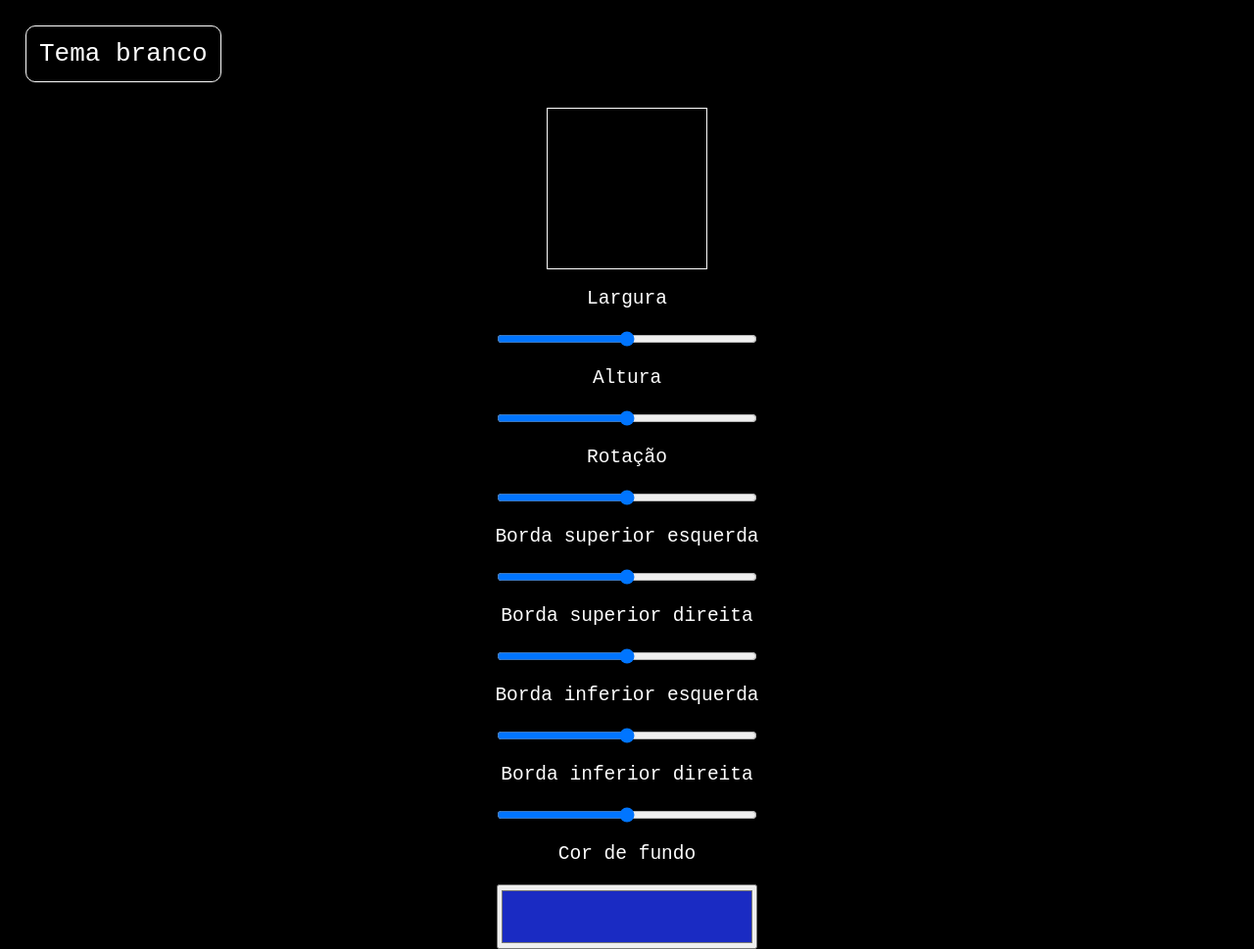
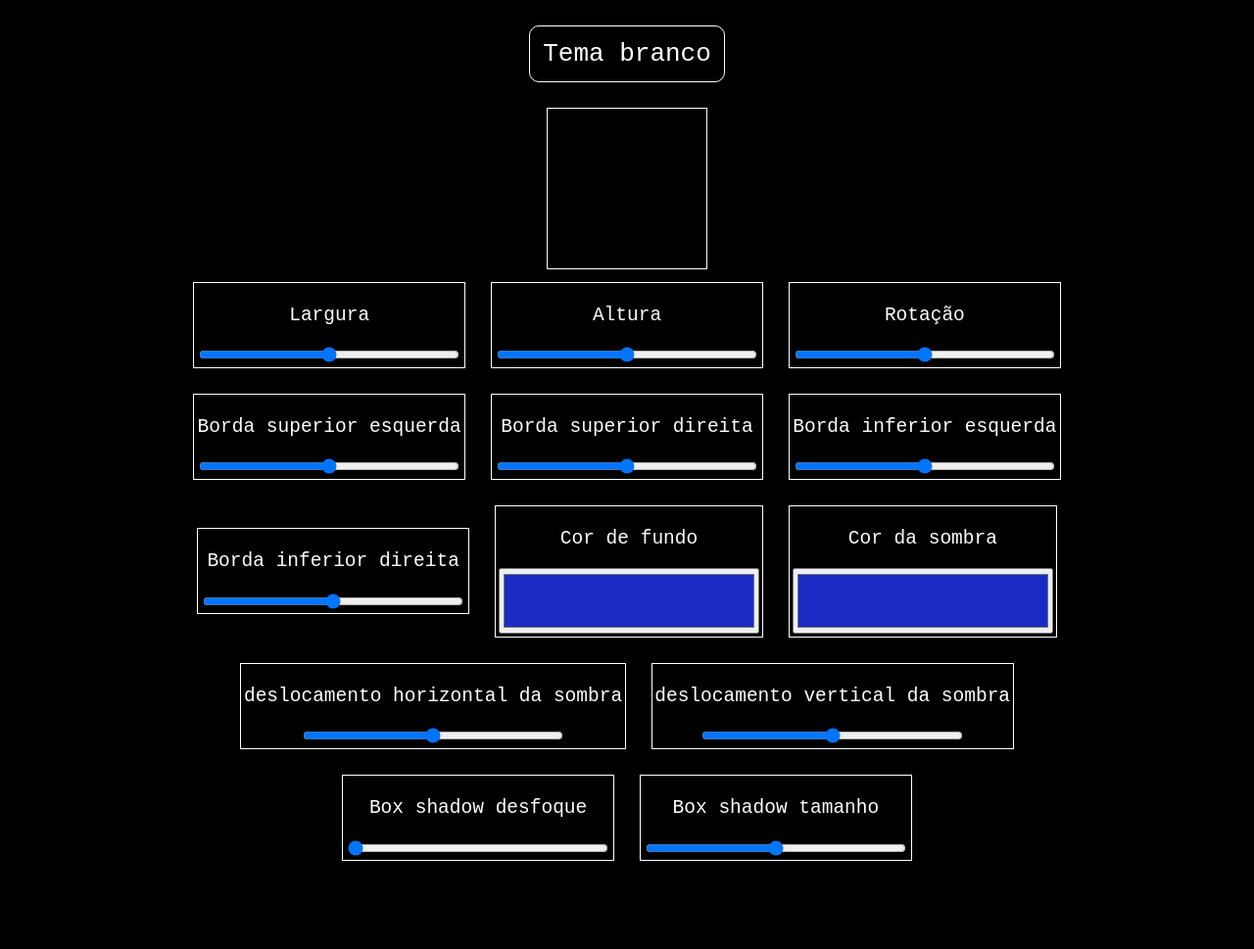
Before and after one commit to eliel358/Div-properties-playground, a plain HTML site: page index.html in a window 1280 px wide. Shown: the whole page at 98% size. After the commit the page ends 892 px from the top, so only its background shows below. Drawn offline with Linux system fonts and the light colour scheme.

Commit message:
Implementação do controle de box-shadow

```diff
--- a/css/style.css
+++ b/css/style.css
@@ -34,7 +34,7 @@ p{
 nav{
     display: flex;
     align-items: center;
-    justify-content: start;
+    justify-content: center;
     width: 100%;
 }
 .input-backgroundcolor{
@@ -44,14 +44,6 @@ nav{
 .square{
     width: 10em;
     height: 10em;
-}
-.square-dark{
-    border: 1px solid white;
-
-}
-.square-white{
-    border: 1px solid black;
-
 }
 button{
     margin: 1em ;
@@ -83,3 +75,28 @@ button{
 .white-theme-button:active{
     background-color: rgb(187, 187, 187);
 }
+.square-dark{
+    border: 1px solid white;
+
+}
+.square-white{
+    border: 1px solid black;
+}
+.grid{
+    width: 80%;
+    display: flex;
+    flex-wrap: wrap;
+    align-items: center;
+    justify-content: center;
+}
+.propertie-conteiner{
+    margin: 1em;
+    display: flex;
+    width: fit-content;
+    text-wrap: wrap;
+    height: fit-content;
+    align-items: center;
+    flex-direction: column;
+    border: 1px solid white;
+    padding: 0.2em;
+}
--- a/index.html
+++ b/index.html
@@ -16,26 +16,72 @@
         <div id="square" class="square square-dark">
         </div>
     </div>
+    <div class="grid">
+        <div class="propertie-conteiner">
             <p>Largura</p>
             <input type="range"  max="100" min="0" class="range" id="range-width">
+        </div>
+
+        <div class="propertie-conteiner">
             <p>Altura</p>
             <input type="range"  max="100" min="0" class="range" id="range-height">
+        </div>
+
+        <div class="propertie-conteiner">
             <p>Rotação</p>
             <input type="range"  max="1080" min="-1080" class="range" id="range-rotation">
+        </div>
 
+        <div class="propertie-conteiner">
             <p>Borda superior esquerda</p>
             <input type="range"  max="1000" min="0" class="range" id="range-border-radius-1">
+        </div>
 
+        <div class="propertie-conteiner">
             <p>Borda superior direita</p>
             <input type="range"  max="1000" min="0" class="range" id="range-border-radius-2">
+        </div>
 
+        <div class="propertie-conteiner">
             <p>Borda inferior esquerda</p>
             <input type="range"  max="1000" min="0" class="range" id="range-border-radius-3">
+        </div>
 
+        <div class="propertie-conteiner">
             <p>Borda inferior direita</p>
             <input type="range"  max="1000" min="0" class="range" id="range-border-radius-4">
+        </div>
 
+        <div class="propertie-conteiner">
             <p>Cor de fundo</p>
             <input type="color" class="input-backgroundcolor"id="input-backgroundcolor" value="#1a2bc3">
+        </div>
+
+        <div class="propertie-conteiner">
+            <p>Cor da sombra</p>
+            <input type="color" class="input-backgroundcolor"id="input-shadow-backgroundcolor" value="#1a2bc3">
+        </div>
+
+        <div class="propertie-conteiner">
+            <p>deslocamento horizontal da sombra</p>
+            <input type="range"  max="1000" min="-1000" class="range" id="range-box-shadow-1">
+        </div>
+
+        <div class="propertie-conteiner">
+            <p>deslocamento vertical da sombra</p>
+            <input type="range"  max="1000" min="-1000" class="range" id="range-box-shadow-2">
+        </div>
+
+        <div class="propertie-conteiner">
+            <p>Box shadow desfoque</p>
+            <input type="range"  max="1000" min="0" class="range" id="range-box-shadow-3">
+        </div>
+
+        <div class="propertie-conteiner">
+            <p>Box shadow tamanho</p>
+            <input type="range"  max="1000" min="-1000" class="range" id="range-box-shadow-4">
+        </div>
+    </div>
+</div>
 </body>
 </html>
--- a/js/script.js
+++ b/js/script.js
@@ -3,6 +3,36 @@ square.style.width = String(document.getElementById('range-width').value*0.25)+'
 square.style.height = String(document.getElementById('range-height').value*0.25)+'em'
 square.style.rotate = 0
 theme = 'dark'
+document.getElementById('range-box-shadow-1').value = 0
+document.getElementById('range-box-shadow-2').value = 0
+document.getElementById('range-box-shadow-3').value = 0
+document.getElementById('range-box-shadow-4').value = 0
+
+setBoxShadow =()=>{
+    square.style.boxShadow = String(document.getElementById('range-box-shadow-1').value)+ 'px '+
+    String(document.getElementById('range-box-shadow-2').value)+ 'px '+
+    String(document.getElementById('range-box-shadow-3').value)+ 'px '+
+    String(document.getElementById('range-box-shadow-4').value)+ 'px '+
+    String(document.getElementById('input-shadow-backgroundcolor').value)
+    console.log(square.style.boxShadow)
+}
+
+document.getElementById('input-shadow-backgroundcolor').addEventListener('change',function(){
+    setBoxShadow()
+})
+
+document.getElementById('range-box-shadow-1').addEventListener('input',function(){
+    setBoxShadow()
+})
+document.getElementById('range-box-shadow-2').addEventListener('input',function(){
+    setBoxShadow()
+})
+document.getElementById('range-box-shadow-3').addEventListener('input',function(){
+    setBoxShadow()
+})
+document.getElementById('range-box-shadow-4').addEventListener('input',function(){
+    setBoxShadow()
+})
 
 document.getElementById('range-width').addEventListener('input',function(){
     square.style.width = String(document.getElementById('range-width').value*0.25)+'em'
```
Lines whose indentation alone changed are shown as unchanged.
